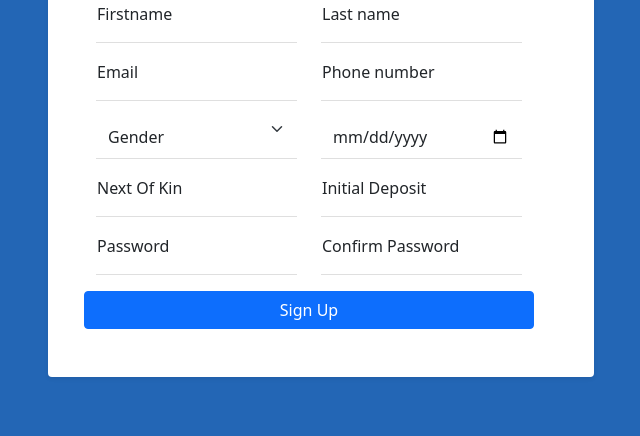
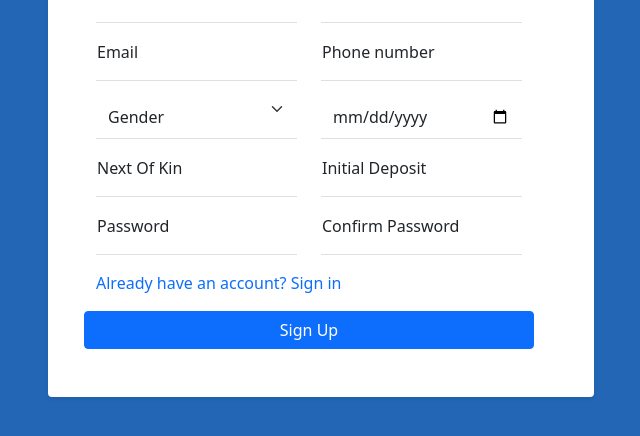
Before and after one commit to Igweego1/Bank-Application, a plain HTML site: page register.html in a window 1280 px wide. Shown: the part 264-700 px from the top of the page, without its empty margins (319-959 px from the left). Drawn offline with nearby package versions, Linux system fonts and the light colour scheme.

Commit message:
Update register.html

```diff
--- a/register.html
+++ b/register.html
@@ -90,6 +90,7 @@
                                     <label for="floatingInput">Confirm Password</label>
                                 </div>
                             </div>
+                            <a class="text-decoration-none text-start mt-3">Already have an account? Sign in</a>
                             <div class="row mt-3">
                                 <button id="submit" type="button" class="btn btn-primary">Sign Up</button>
                             </div>
```
